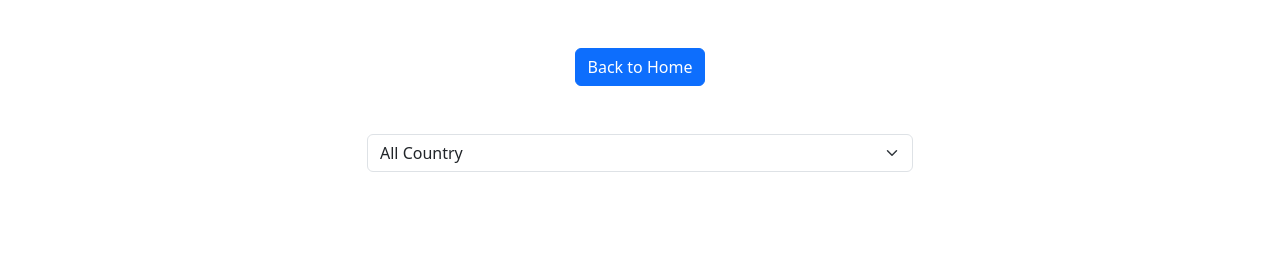
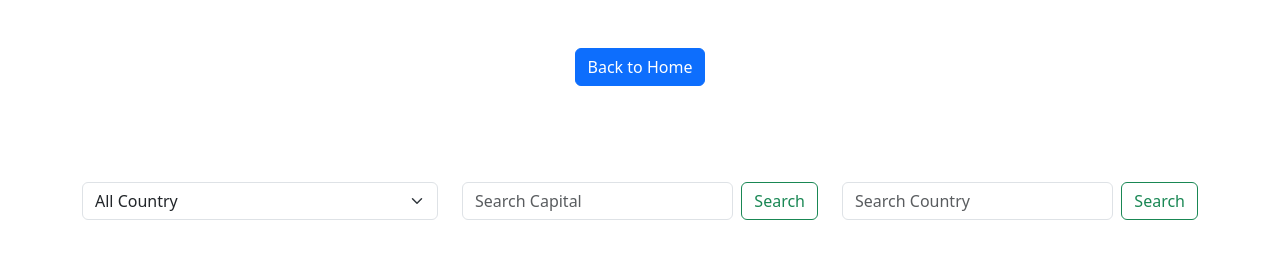
Before and after one commit to imoncoc/api-practices, a plain HTML site: page country.html in a window 1280 px wide. Drawn offline with nearby package versions, Linux system fonts and the light colour scheme; no server answers.

Commit message:
country.html updated

```diff
--- a/country.html
+++ b/country.html
@@ -33,7 +33,7 @@
     <div class="container">
       <div class="row">
         <!-- Select By Region -->
-        <div class="col-10 col-md-6 mx-auto">
+        <div class="col-10 col-md-6 col-lg-4 my-5 mx-auto">
           <select
             id="country-select"
             class="form-select"
@@ -46,6 +46,22 @@
             <option value="north%20america">North America</option>
             <option value="ame">America</option>
           </select>
+        </div>
+
+        <!-- Search By Capital -->
+        <div class="col-10 col-md-6 mx-auto col-lg-4 my-5">
+          <div class="d-flex" role="search">
+        <input id="search-capital" class="form-control me-2" type="search" placeholder="Search Capital" aria-label="Search">
+        <button onclick="displaySearchCapital()" class="btn btn-outline-success" type="submit">Search</button>
+      </div>
+        </div>
+
+        <!-- Search By Name -->
+        <div class="col-10 col-md-6 col-lg-4 my-5 mx-auto ">
+          <div class="d-flex" role="search">
+        <input id="search-country-name" class="form-control me-2" type="search" placeholder="Search Country" aria-label="Search">
+        <button onclick="displaySearchCountry()" class="btn btn-outline-success" type="submit">Search</button>
+      </div>
         </div>
 
 
--- a/js/country.js
+++ b/js/country.js
@@ -23,11 +23,7 @@ const displayCountry = (countries) => {
     countryDiv.classList.add("mx-auto");
     countryDiv.classList.add("my-5");
 
-
-
-
     countryDiv.innerHTML = `
-
           <div class="card" style="width: 18rem">
             <img
               src="${country.flags.png}"
@@ -53,11 +49,11 @@ const displayCountry = (countries) => {
   });
 };
 
-
+// Select by Country region
 const selectElement = document.querySelector("#country-select");
 selectElement.addEventListener("change", function(){
     const selectedValue = selectElement.value;
-    // console.log(selectedValue);
+     console.log(selectedValue);
     const searchRegion = () =>{
         const searchText = `subregion/${selectedValue}`;
         // const searchText = `subregion/americas`;
@@ -69,11 +65,33 @@ selectElement.addEventListener("change", function(){
         }
         // console.log(searchText);
     }
-
-
     searchRegion();
 })
 
 
 
 loadCountries('all');
+
+
+
+// Search Capital
+const displaySearchCapital = () =>{
+  const searchCapital = document.querySelector("#search-capital");
+  const searchValue = searchCapital.value;
+  const searchCapitalByName = () => {
+    const searchText = `capital/${searchValue}`;
+    loadCountries(searchText);
+  }
+  searchCapitalByName();
+}
+
+// Search Country
+const displaySearchCountry = () => {
+  const searchCapital = document.querySelector("#search-country-name");
+  const searchValue = searchCapital.value;
+  const searchCapitalByName = () => {
+    const searchText = `name/${searchValue}`;
+    loadCountries(searchText);
+  };
+  searchCapitalByName();
+};
```
